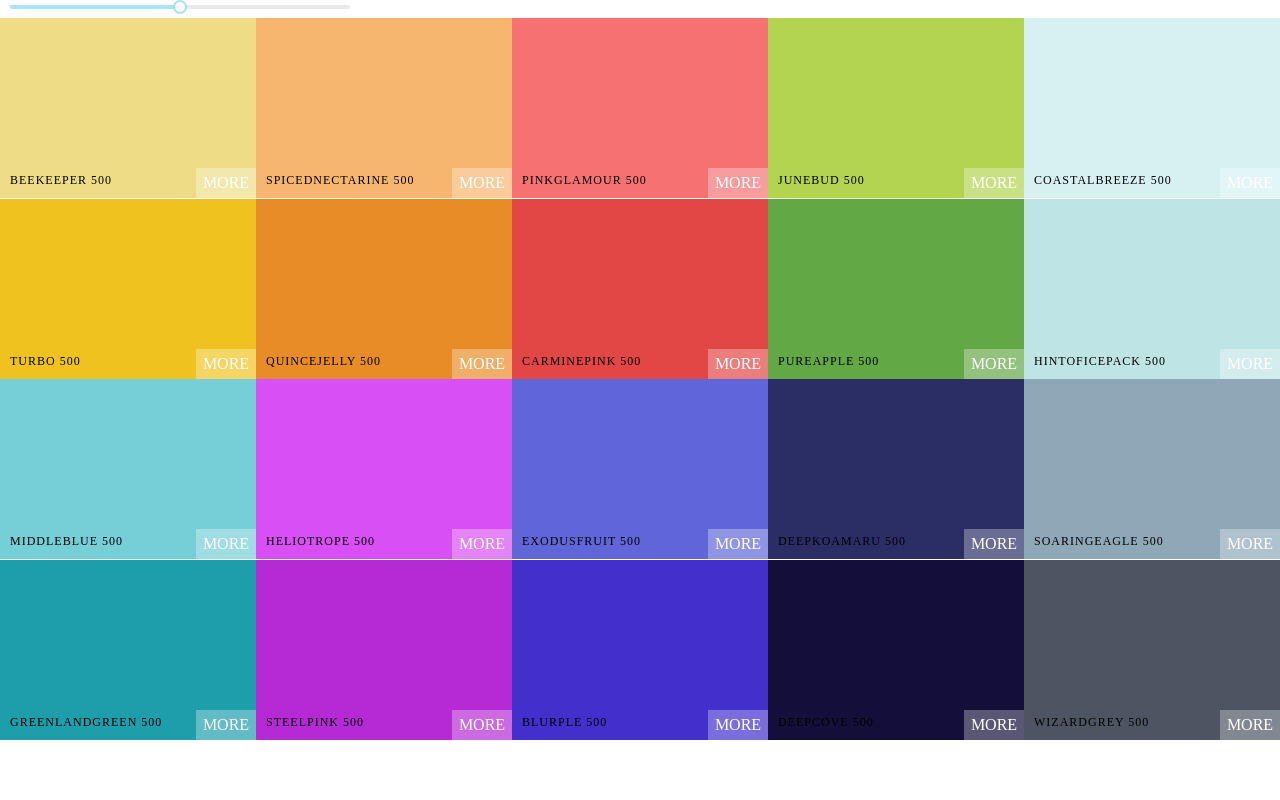
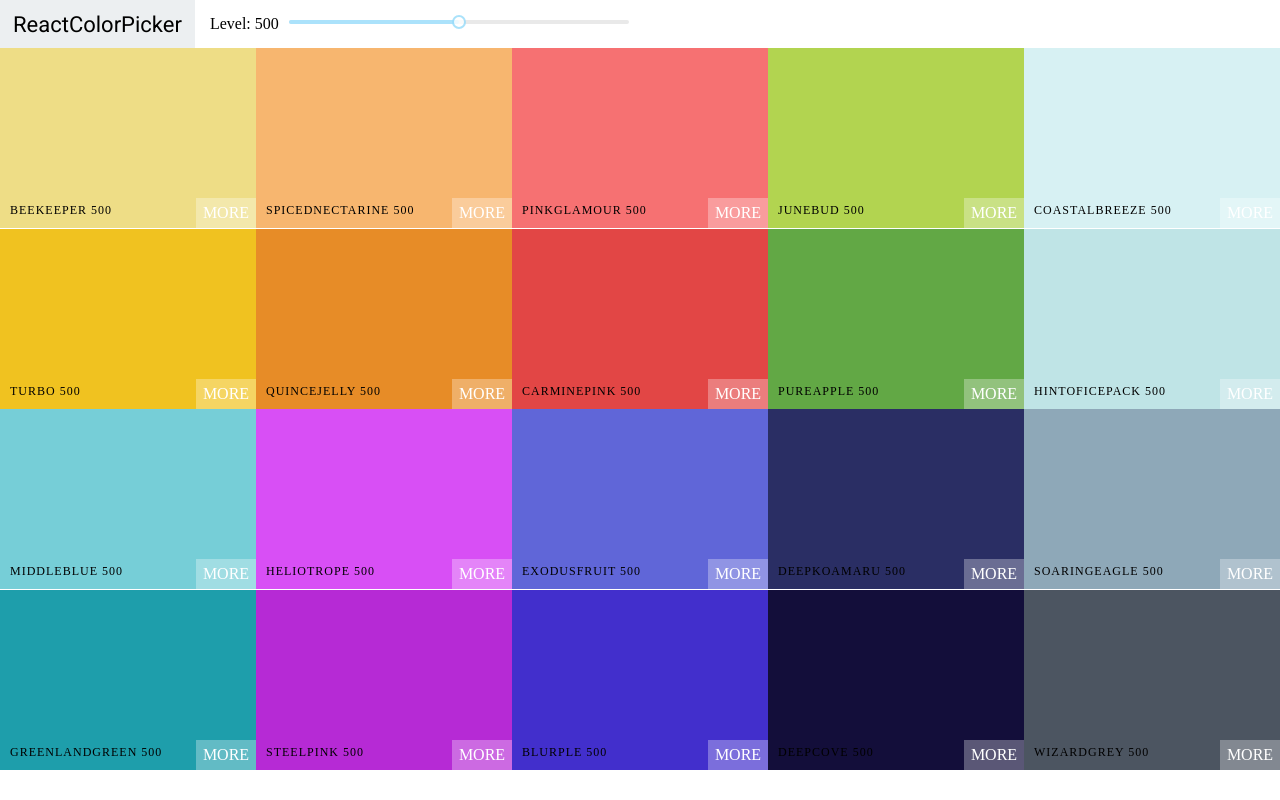
Before and after one commit to NitinNitinRaj/React_Projects, a React (Create React App) app in the folder color_project/: page / in a window 1280 px wide. Built offline with nearby package versions, Linux system fonts and the light colour scheme.

Commit message:
add navbar and font

```diff
--- a/color_project/public/index.html
+++ b/color_project/public/index.html
@@ -4,6 +4,12 @@
     <meta charset="UTF-8" />
     <meta name="viewport" content="width=device-width, initial-scale=1.0" />
     <title>React Colors</title>
+    <link rel="preconnect" href="https://fonts.googleapis.com" />
+    <link rel="preconnect" href="https://fonts.gstatic.com" crossorigin />
+    <link
+      href="https://fonts.googleapis.com/css2?family=Roboto:wght@400;500&display=swap"
+      rel="stylesheet"
+    />
   </head>
   <body>
     <div id="root"></div>
--- /dev/null
+++ b/color_project/src/components/NavBar.css
@@ -0,0 +1,28 @@
+.Navbar {
+  display: flex;
+  align-items: center;
+  justify-content: flex-start;
+  height: 6vh;
+}
+
+.logo {
+  margin-right: 15px;
+  padding: 0 13px;
+  font-size: 22px;
+  font-family: Roboto;
+  background-color: #eceff1;
+  height: 100%;
+  display: flex;
+  align-items: center;
+}
+
+.logo a {
+  text-decoration: none;
+  color: black;
+}
+
+.slider {
+  width: 340px;
+  margin: 0 10px;
+  display: inline-block;
+}
--- /dev/null
+++ b/color_project/src/components/NavBar.js
@@ -0,0 +1,36 @@
+import Slider from "rc-slider";
+import "rc-slider/assets/index.css";
+import "./NavBar.css";
+export default function Navbar({ level, changeLevel }) {
+  return (
+    <header className="Navbar">
+      <div className="logo">
+        <a href="#">ReactColorPicker</a>
+      </div>
+      <div className="slider-container">
+        <span>Level: {level}</span>
+        <div className="slider">
+          <Slider
+            defaultValue={level}
+            min={100}
+            max={900}
+            step={100}
+            styles={{
+              track: { backgroundColor: "transparent" },
+              rail: { height: "8px" },
+              handle: {
+                backgroundColor: "green",
+                outline: "none",
+                border: "2px solid green",
+                boxShadow: "none",
+                width: "15px",
+                height: "15px",
+              },
+            }}
+            onChange={(level) => changeLevel(level)}
+          />
+        </div>
+      </div>
+    </header>
+  );
+}
--- a/color_project/src/components/Palette.css
+++ b/color_project/src/components/Palette.css
@@ -6,9 +6,3 @@
 .Palette-colors {
   height: 90%;
 }
-
-.slider {
-  width: 340px;
-  margin: 0 10px;
-  display: inline-block;
-}
--- a/color_project/src/components/Palette.js
+++ b/color_project/src/components/Palette.js
@@ -1,40 +1,21 @@
 import { useState } from "react";
 import ColorBox from "./ColorBox";
-import "rc-slider/assets/index.css";
+import Navbar from "./NavBar";
 import "./Palette.css";
-import Slider from "rc-slider";
 
 export default function Palette({ palette: { colors } }) {
   const [level, setLevel] = useState(500);
-
   const colorBoxes = colors[level].map(({ name, hex }) => {
     return <ColorBox key={name} background={{ color: hex, name: name }} />;
   });
 
+  const handleChangeLevel = (level) => {
+    setLevel(level);
+  };
+
   return (
     <div className="Palette">
-      {/* NavBar here */}
-      <div className="slider">
-        <Slider
-          defaultValue={level}
-          min={100}
-          max={900}
-          step={100}
-          styles={{
-            track: { backgroundColor: "transparent" },
-            rail: { height: "8px" },
-            handle: {
-              backgroundColor: "green",
-              outline: "none",
-              border: "2px solid green",
-              boxShadow: "none",
-              width: "15px",
-              height: "15px",
-            },
-          }}
-          onChange={(value) => setLevel(value)}
-        />
-      </div>
+      <Navbar changeLevel={handleChangeLevel} level={level} />
       <div className="Palette-colors">{colorBoxes}</div>
       {/* footer here */}
     </div>
```
